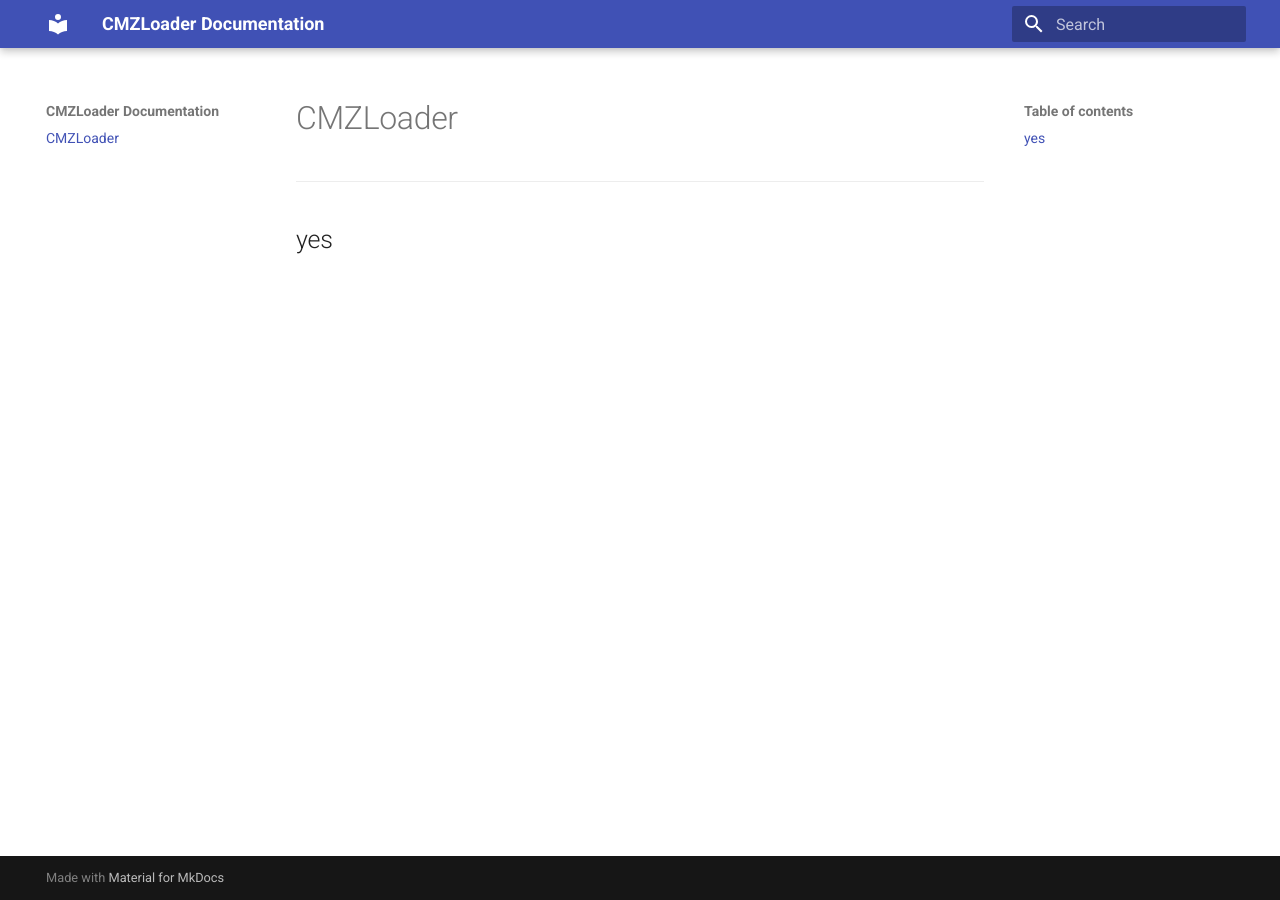
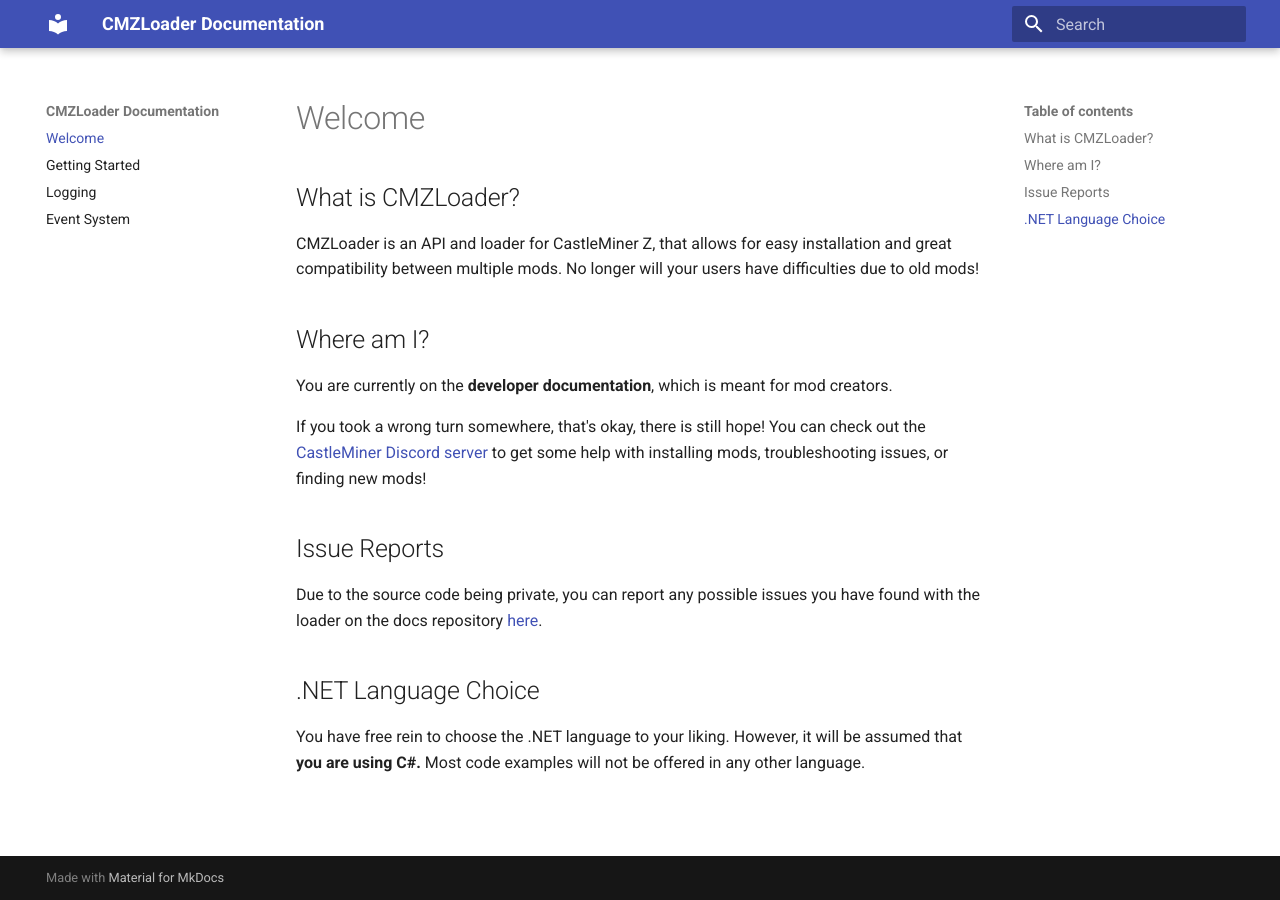
Before and after one commit to drunderscore/CMZLoader-docs, an MkDocs documentation site: the page built from docs/index.md, in a window 1280 px wide. Built offline with MkDocs 1.6.1 and Material for MkDocs 9.7.7, drawn with Linux system fonts in a browser that asks for light colours.

Commit message:
Update documentation

```diff
--- a/docs/index.md
+++ b/docs/index.md
@@ -1,5 +1,23 @@
-# CMZLoader
+# Welcome
 
----
+## What is CMZLoader?
 
-## yes
+CMZLoader is an API and loader for CastleMiner Z, that allows for easy installation and great compatibility between multiple mods.
+No longer will your users have difficulties due to old mods!
+
+## Where am I?
+
+You are currently on the **developer documentation**, which is meant for mod creators.
+
+If you took a wrong turn somewhere, that's okay, there is still hope! You can check out the [CastleMiner Discord server](https://discord.gg/wde7fFB)
+to get some help with installing mods, troubleshooting issues, or finding new mods!
+
+## Issue Reports
+
+Due to the source code being private, you can report any possible issues you have found with the loader on the
+docs repository [here](https://github.com/drunderscore/CMZLoader-docs).
+
+## .NET Language Choice
+
+You have free rein to choose the .NET language to your liking. However, it will be assumed that **you are using C#.**
+Most code examples will not be offered in any other language.
--- a/mkdocs.yml
+++ b/mkdocs.yml
@@ -1,3 +1,13 @@
 site_name: CMZLoader Documentation
 theme:
   name: material
+
+markdown_extensions:
+  - codehilite:
+      linenums: true
+
+nav:
+  - Welcome: index.md
+  - Getting Started: gettingstarted.md
+  - Logging: logging.md
+  - Event System: eventsystem.md
--- a/requirements.txt
+++ b/requirements.txt
@@ -1 +1,2 @@
 mkdocs-material==4.6.3
+Pygments==2.4.2
```
Also changed, not shown: README.md (+1 -1 lines), docs/eventsystem.md (added, +72 -0 lines), docs/gettingstarted.md (added, +79 -0 lines), docs/logging.md (added, +66 -0 lines).
